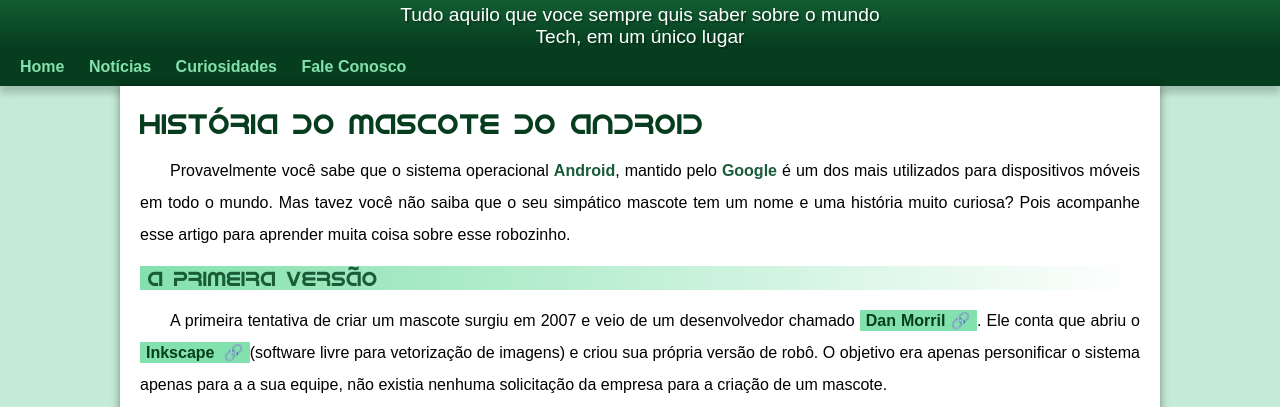
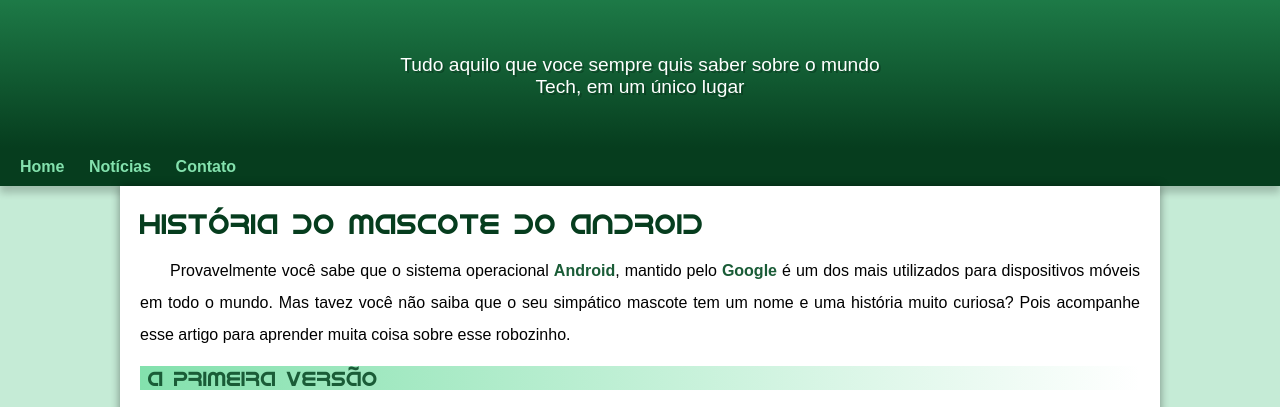
Before and after one commit to nilsonjacinto/projeto-android, a plain HTML site: page index.html in a window 1280 px wide. Shown: the part 113-520 px from the top of the page. Drawn offline with nearby package versions, Linux system fonts and the light colour scheme.

Commit message:
problema de padding corrigido

```diff
--- a/estilo/style.css
+++ b/estilo/style.css
@@ -59,6 +59,8 @@ header > p {
     padding-right: 10px;
     padding-left: 10px;
     margin: auto;
+    padding: 50px;
+    text-shadow: rgba(0, 0, 0, 0.315);
 
     text-shadow: 2px 2px 0px rgba(0, 0, 0, 0.226);
 }
--- a/index.html
+++ b/index.html
@@ -18,8 +18,7 @@
     <nav>
         <a href="#">Home</a>
         <a href="#">Notícias</a>
-        <a href="#">Curiosidades</a>
-        <a href="#">Fale Conosco</a>
+        <a href="#">Contato</a>
     </nav>
     <main>
         <article>
```
